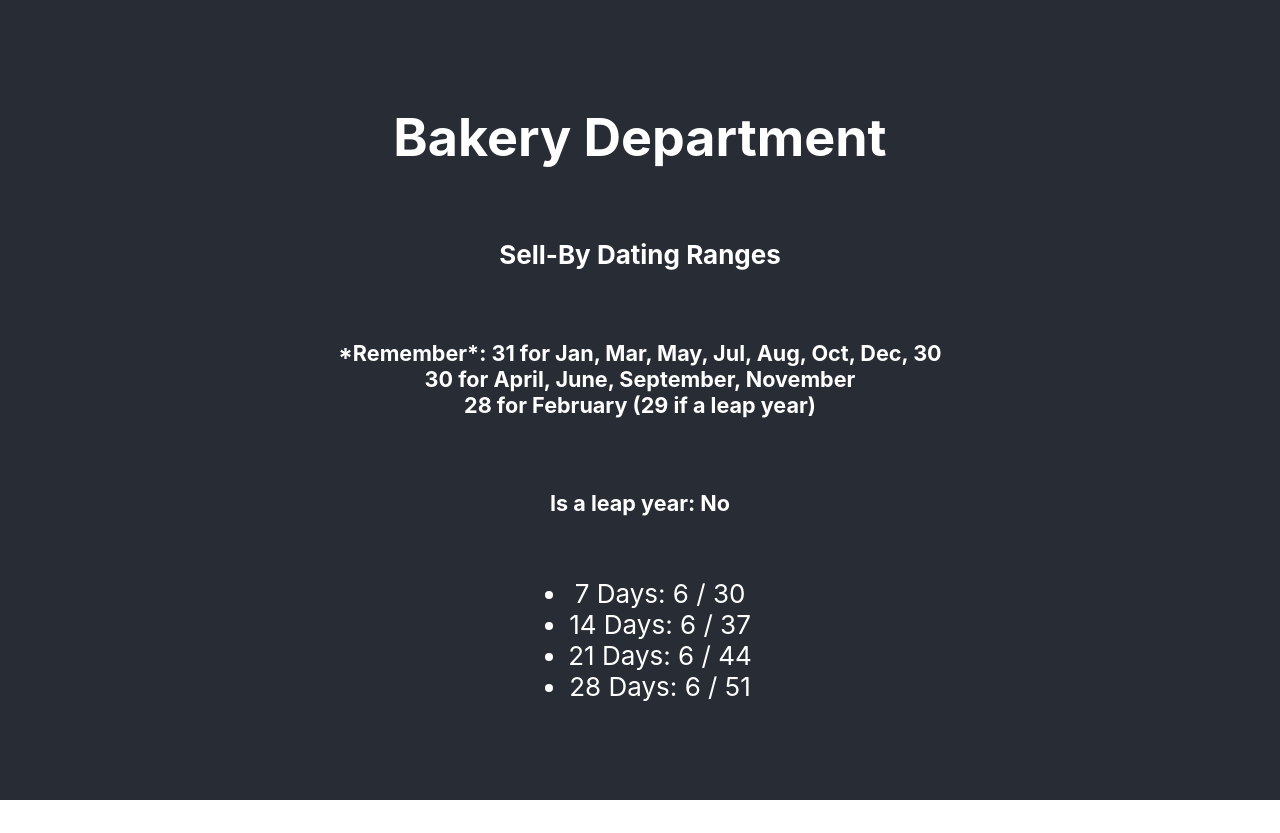
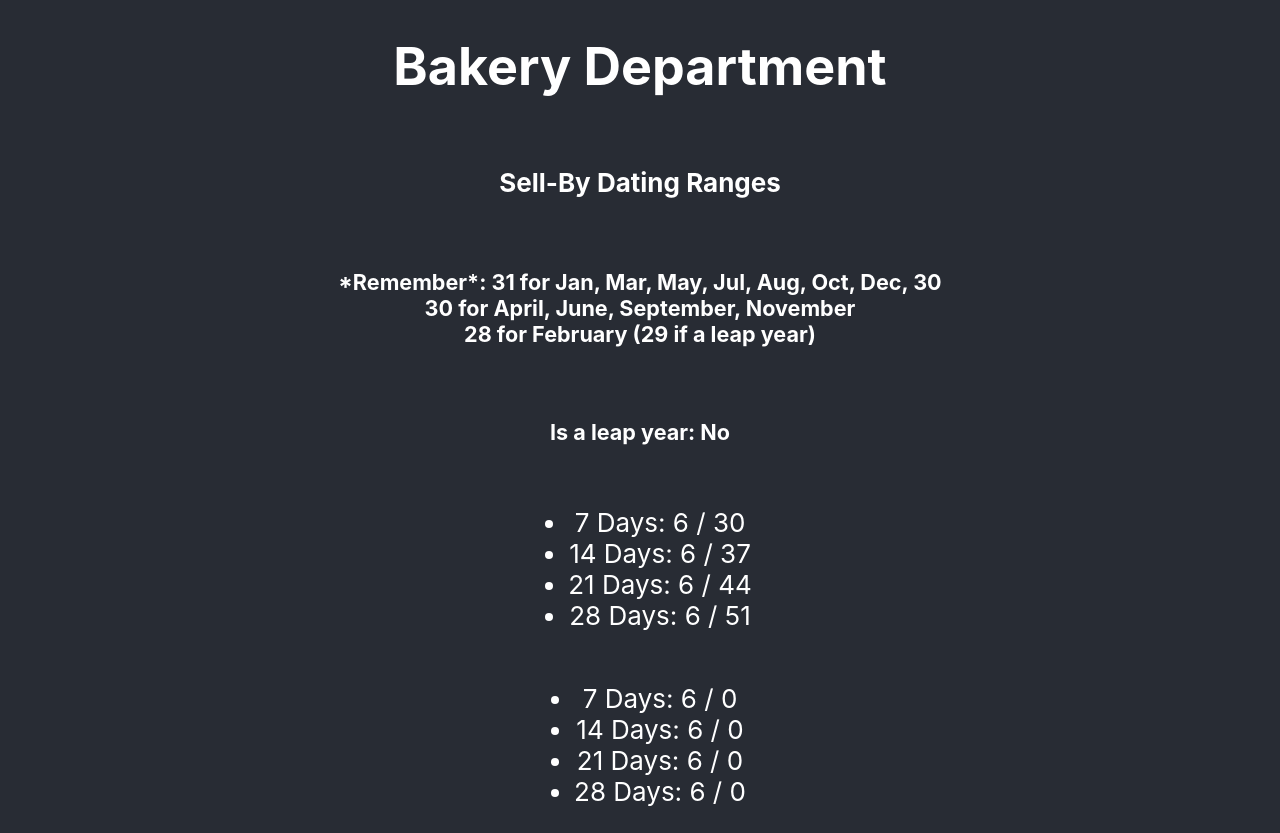
Before and after one commit to MWeber313/bakery-logging-app, a React (Create React App) app in the folder bakery-app/: page / in a window 1280 px wide. Before the commit the page ends 800 px from the top, so only its background shows below. Built offline with nearby package versions, Linux system fonts and the light colour scheme.

Commit message:
Working on month function, tinkering with react hooks

```diff
--- a/bakery-app/src/App.js
+++ b/bakery-app/src/App.js
@@ -2,15 +2,16 @@ import './App.css';
 import React, {useState} from 'react';
 
 function App() {
+
+  let today = new Date();
 
   const [sevenDays, setSevenDays] = useState(0)
   const [fourteenDays, setFourteenDays] = useState(0)
   const [twentyoneDays, setTwentyoneDays] = useState(0)
   const [twentyeightDays, setTwentyeightDays] = useState(0)
 
-  let today = new Date();
-
   console.log(today)
+  console.log('7 days', sevenDays)
 
   function isLeapYear (a) {
     if (a%4 === 0) {
@@ -117,10 +118,16 @@ function dateCalculator(dateToModify) {
         </h5>
         <h5>Is a leap year: {isLeapYear(today.getFullYear()) ? "Yes" : "No"} </h5>
         <ul>
-          <li>7 Days: {today.getMonth() + 1} / {today.getDate() + 7}</li>
+          <li>7 Days: {today.getMonth() + 1} / {today.getUTCDate() + 7}</li>
           <li>14 Days: {today.getMonth() + 1} / {today.getDate() + 14}</li>
           <li>21 Days: {today.getMonth() + 1} / {today.getDate() + 21}</li>
-          <li>28 Days: {today.getMonth() + 1} / {today.getDate() + 28}</li>
+          <li>28 Days: {today.getMonth() + 1} / {today.getUTCDate() + 28}</li>
+        </ul>
+        <ul>
+          <li>7 Days: {today.getMonth() + 1} / {sevenDays}</li>
+          <li>14 Days: {today.getMonth() + 1} / {fourteenDays}</li>
+          <li>21 Days: {today.getMonth() + 1} / {twentyoneDays}</li>
+          <li>28 Days: {today.getMonth() + 1} / {twentyeightDays}</li>
         </ul>
       </header>
     </div>
```
